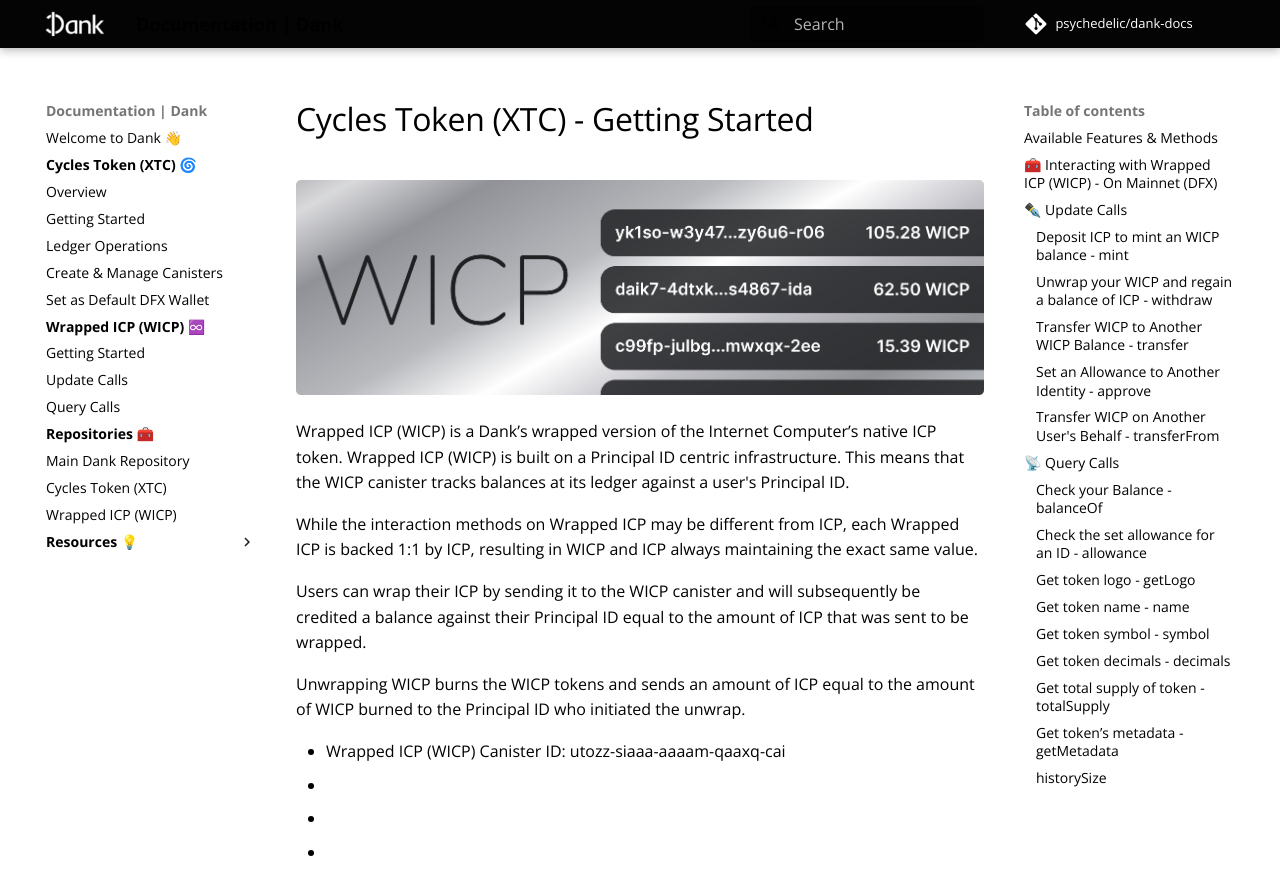
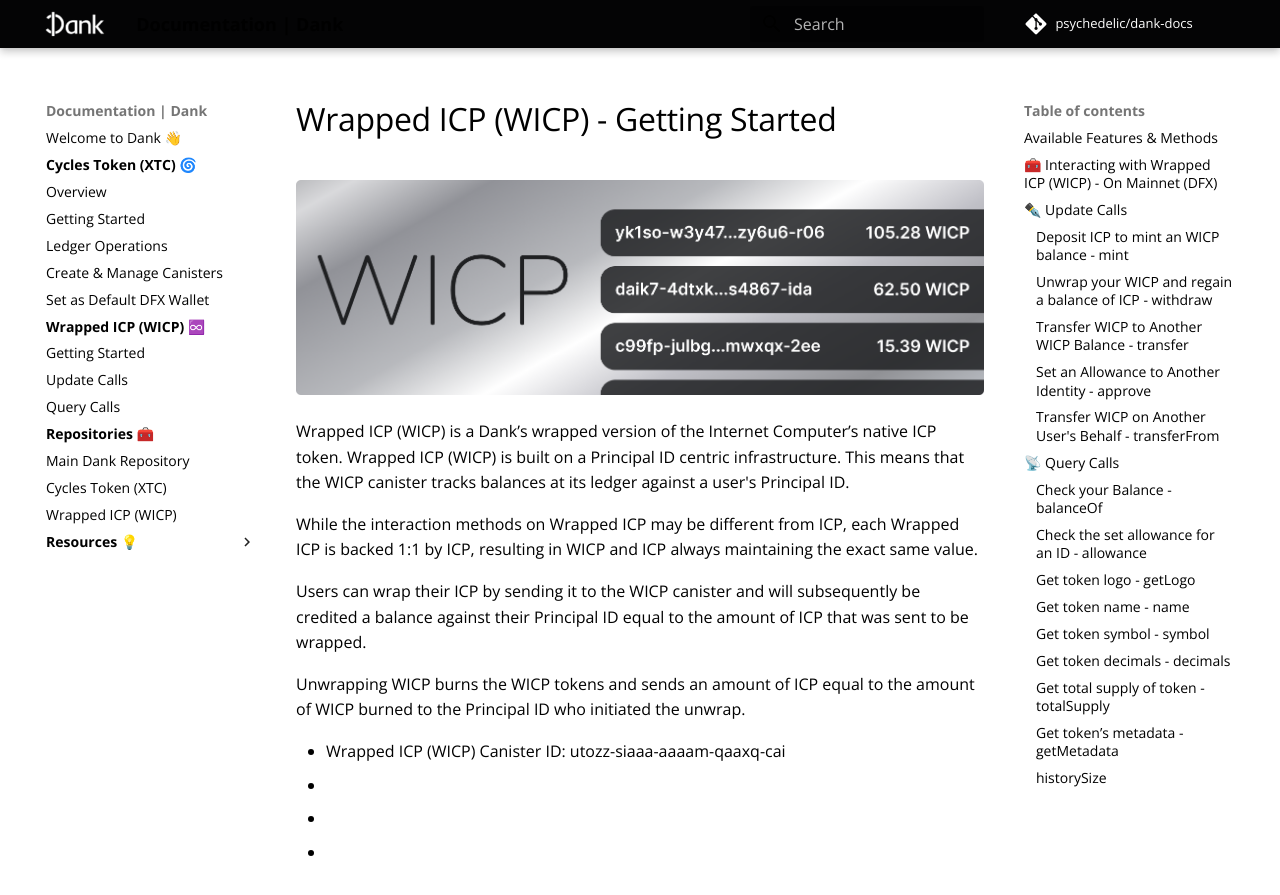
Before and after one commit to Psychedelic/dank-docs, an MkDocs documentation site: the page built from docs/wicp/getting-started.md, in a window 1280 px wide and 900 px high. Shown: the top 895 px of the window. Built offline with MkDocs 1.6.1 and Material for MkDocs 9.7.7, drawn with Linux system fonts in a browser that asks for light colours; comment, search, counter and statistics services are not loaded.

Commit message:
Update getting-started.md

```diff
--- a/docs/wicp/getting-started.md
+++ b/docs/wicp/getting-started.md
@@ -2,7 +2,7 @@
 date: "1"
 ---
 
-# Cycles Token (XTC) - Getting Started
+# Wrapped ICP (WICP) - Getting Started
 
 ![](imgs/wicp.png)
 
```
